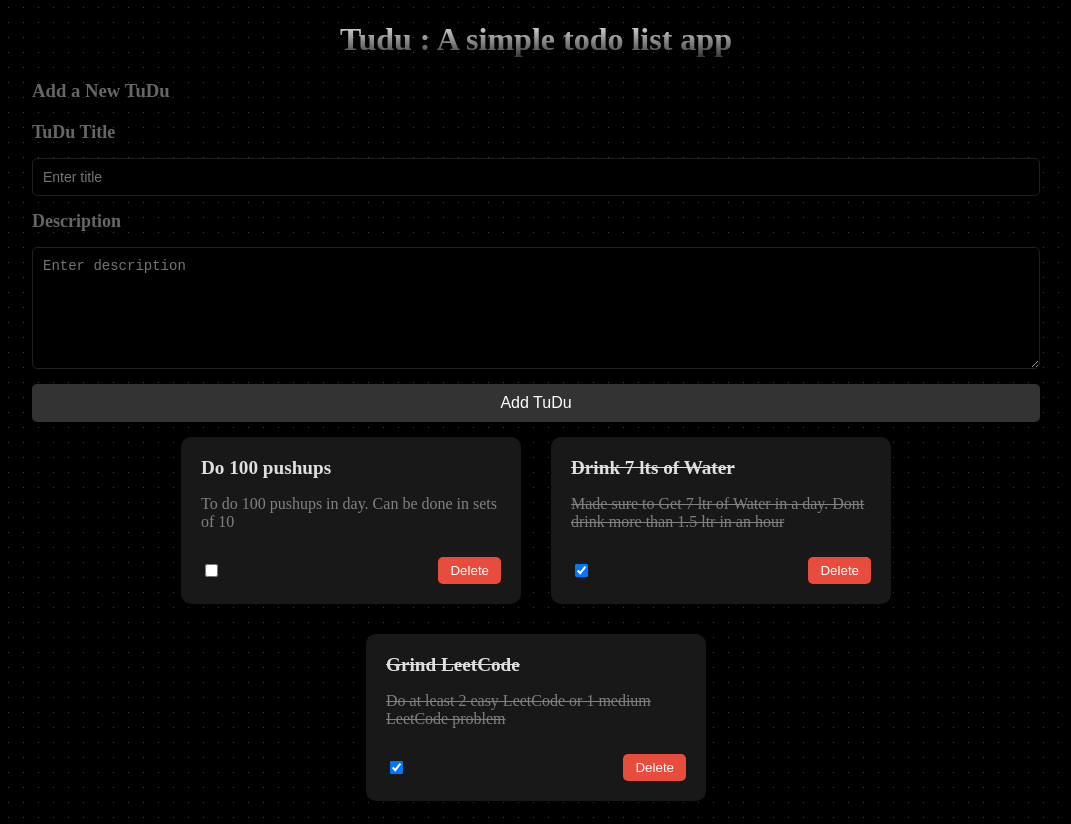
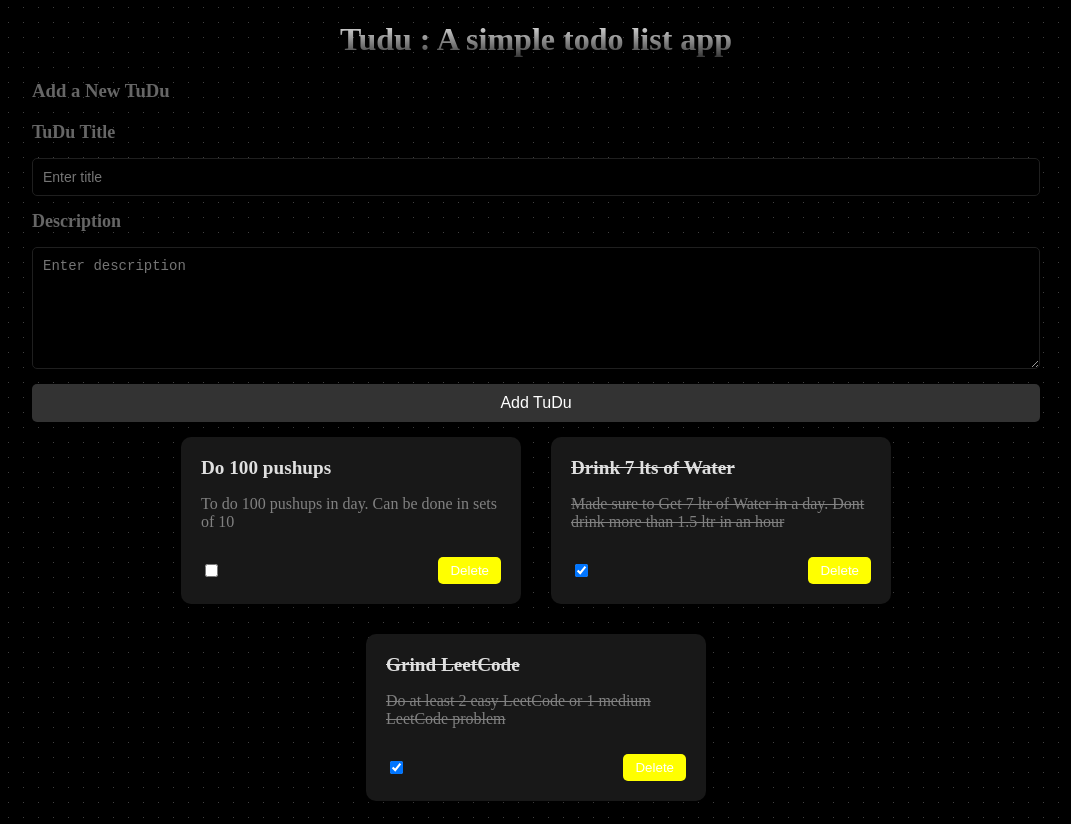
Before and after one commit to toheedakhtar/angular-todoApp, an Angular app in the folder todoApp/: page / in a window 1280 px wide. Shown: the whole page, without its empty margins (104-1175 px from the left). Built offline with nearby package versions, Linux system fonts and the light colour scheme.

Commit message:
Updated todo-item.component.css with new styles

```diff
--- a/todoApp/src/app/Component/todo-item/todo-item.component.css
+++ b/todoApp/src/app/Component/todo-item/todo-item.component.css
@@ -59,7 +59,7 @@
 
 /* Delete Button */
 .del-btn {
-    background-color: #e74c3c;
+  background-color: yellow;
     color: white;
     padding: 6px 12px;
     border: none;
@@ -69,7 +69,7 @@
 }
 
 .del-btn:hover {
-    background-color: #c0392b;
+  background-color: orange;
 }
 
 .del-btn:active {
```
